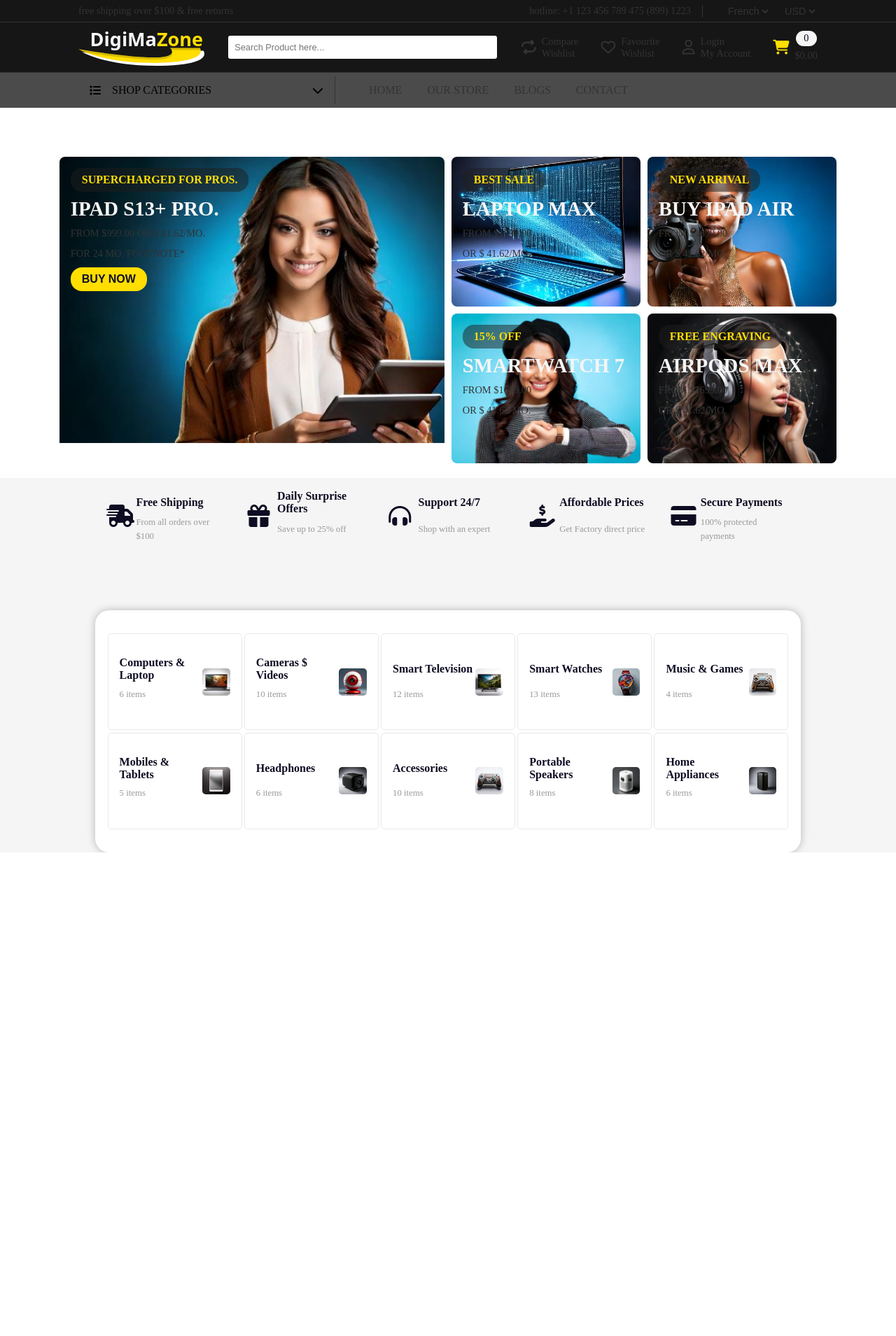
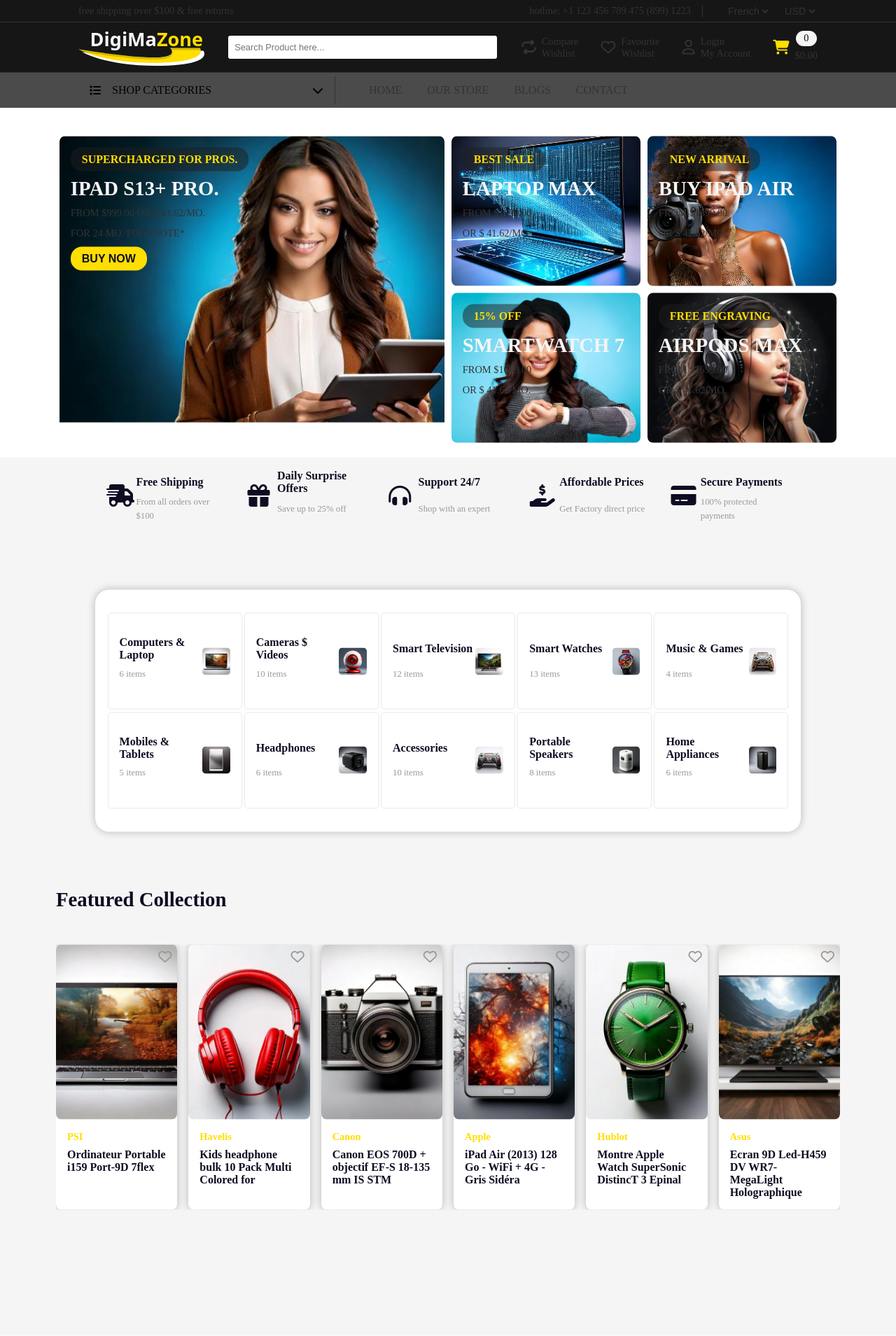
Before and after one commit to agweb12/digimazone, a PHP site: page / in a window 1280 px wide. Shown: the whole page at 70% size. Before the commit the page ends 1218 px from the top, so only its background shows below. Run offline with PHP 8.4, Linux system fonts and the light colour scheme; some libraries are stand-ins or nearby versions; some web fonts are replaced.

Commit message:
version 1.2

```diff
--- a/assets/css/style.css
+++ b/assets/css/style.css
@@ -324,7 +324,7 @@
 
     main {
         width: 100%;
-        translate: 0% 20%;
+        translate: 0% 10%;
         /* background: #0d0c22; */
 
         article.grid-hero {
@@ -513,7 +513,7 @@
                 }
             }
 
-            .banner-categories{
+            .banner-categories {
                 width: 90%;
                 display: grid;
                 grid-template-columns: 1fr 1fr 1fr 1fr 1fr;
@@ -541,7 +541,7 @@
                     grid-column: 1;
                 }
 
-                img{
+                img {
                     width: 100%;
                     grid-row: span 2;
                     /* grid-column: 1; */
@@ -557,7 +557,7 @@
                 .box-categorie7,
                 .box-categorie8,
                 .box-categorie9,
-                .box-categorie10{
+                .box-categorie10 {
                     display: grid;
                     grid-template-columns: 75% 25%;
                     grid-template-rows: 1fr 1fr;
@@ -569,96 +569,129 @@
                     box-shadow: inset 0px 0px 0px #99999937;
                     transition: all .3s ease-in-out;
                 }
-                .box-categorie{
+
+                .box-categorie {
                     grid-row: 1;
                     grid-column: 1;
                 }
-                .box-categorie2{
+
+                .box-categorie2 {
                     grid-row: 1;
                     grid-column: 2;
                 }
-                .box-categorie3{
+
+                .box-categorie3 {
                     grid-row: 1;
                     grid-column: 3;
                 }
-                .box-categorie4{
+
+                .box-categorie4 {
                     grid-row: 1;
                     grid-column: 4;
                 }
-                .box-categorie5{
+
+                .box-categorie5 {
                     grid-row: 1;
                     grid-column: 5;
                 }
-                .box-categorie6{
+
+                .box-categorie6 {
                     grid-row: 2;
                     grid-column: 1;
                 }
-                .box-categorie7{
+
+                .box-categorie7 {
                     grid-row: 2;
                     grid-column: 2;
                 }
-                .box-categorie8{
+
+                .box-categorie8 {
                     grid-row: 2;
                     grid-column: 3;
                 }
-                .box-categorie9{
+
+                .box-categorie9 {
                     grid-row: 2;
                     grid-column: 4;
                 }
-                .box-categorie10{
+
+                .box-categorie10 {
                     grid-row: 2;
                     grid-column: 5;
                 }
             }
 
-            .featured-collection{
+            .featured-collection {
                 width: 100%;
-                display:flex;
+                height: 80vh;
+                display: flex;
                 flex-direction: column;
                 justify-content: flex-start;
                 align-items: flex-start;
+                gap: 3rem;
 
-                h2{
-                    font-size: 2rem;
+                h2 {
+                    font-size: 1.8rem;
                     font-weight: 800;
                     color: #0d0c22;
+                    text-transform: capitalize;
                 }
 
-                .carousel-featured-collection{
+                .carousel-featured-collection {
                     width: 100%;
                     display: flex;
                     flex-direction: row;
                     justify-content: flex-start;
                     align-items: flex-start;
+                    gap: 1rem;
                     overflow: hidden;
 
-                    .box-featured-col{
+                    .box-featured-col {
+                        position: relative;
                         width: 20%;
-                        height: 20vh;
+                        height: 100%;
                         display: flex;
                         flex-direction: column;
-                        justify-content: center;
+                        justify-content: flex-start;
                         align-items: center;
+                        background-color: white;
+                        border-radius: .5rem;
+                        box-shadow: 0px 0px 12px #12121246;
 
-                        img{
+                        img {
                             width: 100%;
+                            border-radius: .5rem;
+                            height: 250px;
                             object-fit: cover;
                             object-position: center;
                         }
 
-                        .box-description-col{
+                        i {
+                            position: absolute;
+                            top: 0;
+                            right: 0;
+                            /* background-color: #FFDE00; */
+                            color: #999;
+                            padding: .5rem;
+                            border-radius: 0 0 0 .5rem;
+                            font-size: 1.2rem;
+                        }
+
+                        .box-description-col {
                             width: 100%;
                             display: flex;
                             flex-direction: column;
                             align-items: flex-start;
                             justify-content: flex-start;
+                            gap: .5rem;
+                            padding: 1rem;
 
-                            h5{
-                                color: red;
-                                font-size: .7rem;
+                            h5 {
+                                color: rgb(255, 222, 0);
+                                font-size: .9rem;
                             }
 
-                            h4{
+                            h4 {
                                 color: #0d0c22;
                                 font-size: 1rem;
 
--- a/index.html
+++ b/index.html
@@ -252,6 +252,59 @@
                     <img src="./assets/img/headphone2.jpg" alt="">
                 </div>
             </div>
+            <div class="featured-collection">
+                <h2>featured collection</h2>
+                <div class="carousel-featured-collection">
+                    <div class="box-featured-col">
+                        <img src="./assets/img/ordiportable4.jpg" alt="">
+                        <i class="fa-regular fa-heart"></i>
+                        <div class="box-description-col">
+                            <h5>PSI</h5>
+                            <h4>Ordinateur Portable i159 Port-9D 7flex</h4>
+                        </div>
+                    </div>
+                    <div class="box-featured-col">
+                        <img src="./assets/img/ecouteur4.jpg" alt="">
+                        <i class="fa-regular fa-heart"></i>
+                        <div class="box-description-col">
+                            <h5>Havelis</h5>
+                            <h4>Kids headphone bulk 10 Pack Multi Colored for</h4>
+                        </div>
+                    </div>
+                    <div class="box-featured-col">
+                        <img src="./assets/img/appareilphoto.jpg" alt="">
+                        <i class="fa-regular fa-heart"></i>
+                        <div class="box-description-col">
+                            <h5>Canon</h5>
+                            <h4>Canon EOS 700D + objectif EF-S 18-135 mm IS STM</h4>
+                        </div>
+                    </div>
+                    <div class="box-featured-col">
+                        <img src="./assets/img/tablette.jpg" alt="">
+                        <i class="fa-regular fa-heart"></i>
+                        <div class="box-description-col">
+                            <h5>Apple</h5>
+                            <h4>iPad Air (2013) 128 Go - WiFi + 4G - Gris Sidéra</h4>
+                        </div>
+                    </div>
+                    <div class="box-featured-col">
+                        <img src="./assets/img/montre3.jpg" alt="">
+                        <i class="fa-regular fa-heart"></i>
+                        <div class="box-description-col">
+                            <h5>Hublot</h5>
+                            <h4>Montre Apple Watch SuperSonic DistincT 3 Epinal</h4>
+                        </div>
+                    </div>
+                    <div class="box-featured-col">
+                        <img src="./assets/img/televiseur.jpg" alt="">
+                        <i class="fa-regular fa-heart"></i>
+                        <div class="box-description-col">
+                            <h5>Asus</h5>
+                            <h4>Ecran 9D Led-H459 DV WR7-MegaLight Holographique</h4>
+                        </div>
+                    </div>
+                </div>
+            </div>
         </section>
     </main>
     <script src="./assets/js/script.js"></script>
```
